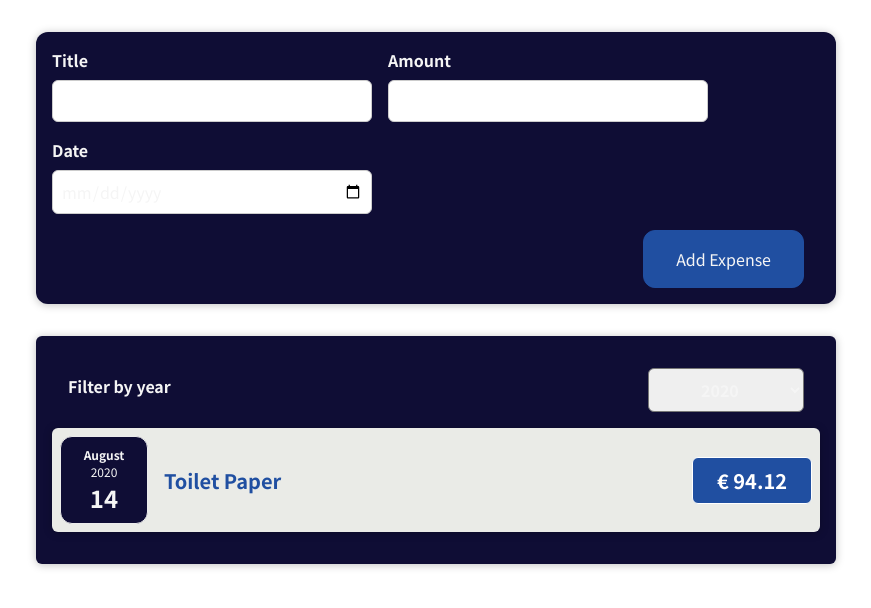
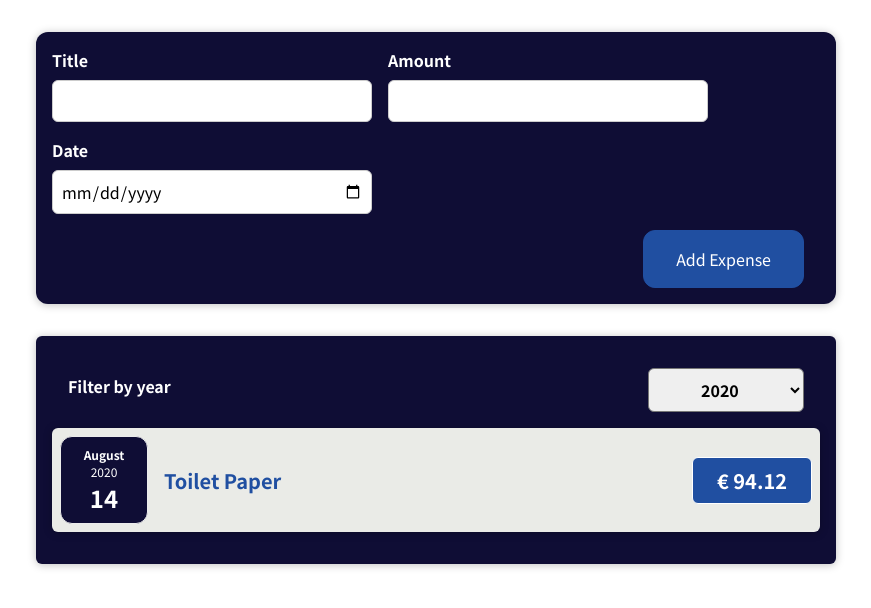
Before and after one commit to AndrewJBGrant/Expenses--React-Course-, a React (Create React App) app: page / in a window 1280 px wide. Shown: the top 608 px of the page, without its empty margins (204-1075 px from the left). Built offline with nearby package versions, Linux system fonts and the light colour scheme.

Commit message:
little more

```diff
--- a/src/components/NewExpense/NewExpense.css
+++ b/src/components/NewExpense/NewExpense.css
@@ -1,5 +1,6 @@
 .new-expense {
   background-color: #0f0d35;
+  color: white;
   padding: 1rem;
   margin: 2rem auto;
   width: 50rem;
@@ -15,6 +16,7 @@
   padding: 1rem 2rem;
   border: 1px solid #204fa1;
   background-color: #204fa1;
+  color: white;
   border-radius: 12px;
   margin-right: 1rem;
 }
--- a/src/components/UI/Card.css
+++ b/src/components/UI/Card.css
@@ -3,3 +3,7 @@
   border-radius: 6px;
   box-shadow: 0 1px 8px rgba(0, 0, 0, 0.25);
 }
+
+p {
+  color: white;
+}
--- a/src/index.css
+++ b/src/index.css
@@ -2,7 +2,6 @@
 
 * {
   box-sizing: border-box;
-  color:whitesmoke;
 }
 
 html {
```
Also changed, not shown: src/components/Expenses/Expenses.css (line endings or trailing spaces), src/components/Expenses/ExpensesFilter.css (line endings or trailing spaces).
